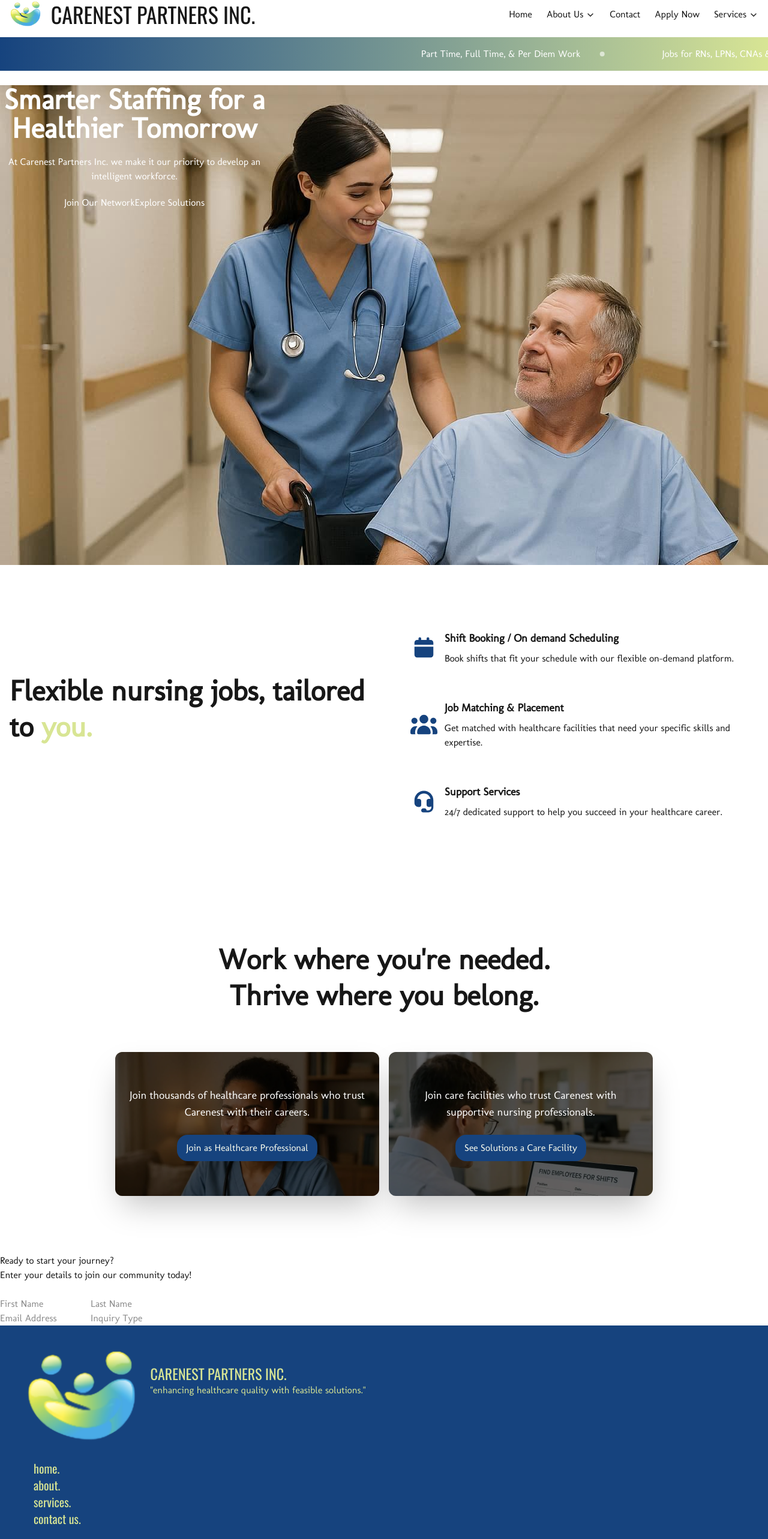
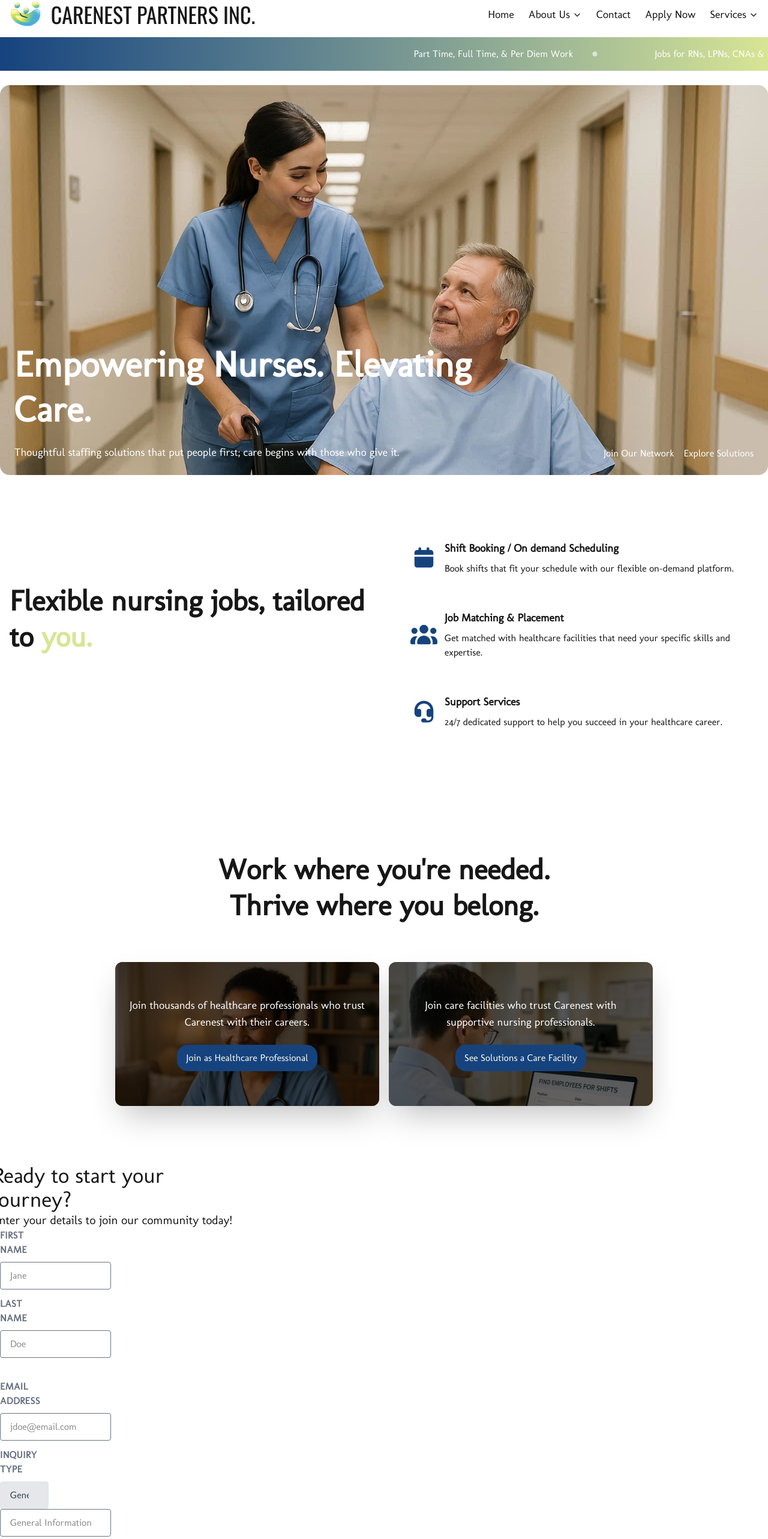
Before and after one commit to snugcoder/carenestpartnersinc, a Next.js app in the folder carenestpartners/: page / in a window 1280 px wide. Shown: the part 14-2580 px from the top of the page at 60% size. Built offline with nearby package versions, Linux system fonts and the light colour scheme; a web font is replaced by a local one.

Commit message:
updating homepage form + styling

```diff
--- a/carenestpartners/src/app/components/InfoForm.jsx
+++ b/carenestpartners/src/app/components/InfoForm.jsx
@@ -1,25 +1,56 @@
 export const InfoForm = () => {
   return (
     <>
-      <div className="form card">
-        <h2 className="card-title">Ready to start your journey?</h2>
-        <h3>Enter your details to join our community today!</h3>
-        <br />
+      <form className="w-full max-w-sm">
+        <div className="flex flex-wrap -mx-3 mb-6">
+          <h2 className="card-title text-4xl">Ready to start your journey?</h2>
+          <h3 className="text-xl">Enter your details to join our community today!</h3>
+          <br />
 
-        <div className="form">
-          {/* first name - last name */}
-          <fieldset>
-            <input type="text" placeholder="First Name" className="input-xl" />
-            <input type="text" placeholder="Last Name" className="input-xl" />
-            <br/>
+          <div className="form flex flex-col">
             <div>
-            <input type="text" placeholder="Email Address" className="input-xl" />
-            <input type="text" placeholder="Inquiry Type" className="input-xl" />
+              <div className="w-full md:w-1/2 px-3 mb-6 md:mb-0">
+                <label className="block uppercase tracking-wide text-s text-gray-500 font-bold mb-2">
+                  First Name
+                </label>
+                <input className="appearance-none block-w-full   border border-gray-500 rounded py-3 px-4 mb-3 leading-tight focus:outline-none focus:bg-whitebg-gray-200" placeholder="Jane" />
+              </div>
+
+              <div className="w-full md:w-1/2 px-3">
+                <label className="block uppercase tracking-wide text-s text-gray-500 font-bold mb-2">
+                  Last Name
+                </label>
+                <input className="appearance-none block-w-full   border border-gray-500 rounded py-3 px-4 mb-3 leading-tight focus:outline-none focus:bg-whitebg-gray-200" placeholder="Doe" />
+              </div>
             </div>
-          </fieldset>
-          {/* email + inquiry dropdown?  */}
-        </div>
-      </div>
+            <br />
+            <div>
+              <div>
+                <div className="w-full md:w-1/2 px-3">
+                  <label className="block uppercase tracking-wide text-s text-gray-500 font-bold mb-2">
+                    email address
+                  </label>
+                  <input className="appearance-none block-w-full   border border-gray-500 rounded py-3 px-4 mb-3 leading-tight focus:outline-none focus:bg-whitebg-gray-200" placeholder="jdoe@email.com" />
+                </div>
+                <div className="w-full md:w-1/2 px-3 mb-6 md:mb-0">
+                  <label className="block uppercase tracking-wide text-s text-gray-500 font-bold mb-2" htmlFor="form-select">
+                    inquiry type
+                  </label>
+                  <div class="relative">
+                    <select id="form-select" className="form-select block appearance-none w-full bg-gray-200 border border-gray-200 text-gray-700 py-3 px-4 pr-8 rounded leading-tight focus:outline-none focus:bg-white focus:border-gray-500">
+                      <option value={"General Information"}>General Information</option>
+                      <option value={"Special Inquiry"}>Special Inquiry</option>
+                      <option value={"Open House Visit"}>Oppen House Visit</option>
+                    </select>
+                    </div>
+                    <input className="appearance-none block-w-full   border border-gray-500 rounded py-3 px-4 mb-3 leading-tight focus:outline-none focus:bg-whitebg-gray-200" placeholder="General Information" />
+                  </div>
+                </div>
+              </div>
+              {/* email + inquiry dropdown?  */}
+            </div>
+          </div>
+      </form>
     </>
   );
 };
--- a/carenestpartners/src/app/components/IntroBanner.jsx
+++ b/carenestpartners/src/app/components/IntroBanner.jsx
@@ -22,21 +22,30 @@ export default function IntroBanner() {
         //             </div>
 
         <div
-            className="hero min-h-screen"
+            className="hero min-h-[650px] md:h-[400px] rounded-2xl relative overflow-hidden"
             style={{
                 backgroundImage:
                     "url('images/ai_banner.jpeg')",
+                    backgroundSize: "cover",
             }}
+
         >
-            <div className="hero-overlay"></div>
-            <div className="hero-content text-neutral-content text-center">
-                <div className="max-w-md">
-                    <h1 className="mb-5 text-5xl font-bold text-white">Smarter Staffing for a Healthier Tomorrow</h1>
-                    <p className="mb-5 text-white">
-                        At Carenest Partners Inc. we make it our priority to develop an intelligent workforce.
+            <div className="hero-overlay bg-black/50"></div>
+            {/* <div className="hero-content text-neutral-content text-center"> */}
+
+            <div className="absolute bottom-6 left-6 right-6 z-20 flex flex-col sm:flex-row justify-between items start sm:items-end gap-6">
+                <div className="max-w-4xl">
+
+                    <h1 className="mb-5 text-6xl font-bold leading-tight text-white">Empowering Nurses. Elevating Care.</h1>
+                    <p className="mt-2 text-white md:text-lg">
+                        Thoughtful staffing solutions that put people first; care begins with those who give it.
                     </p>
-                    <button className="btn btn-primary text-white">Join Our Network</button>
-                    <button className="btn btn-primary text-white">Explore Solutions</button>
+
+                    </div>
+                    <div className="flex flex-col right-6  sm:flex-row gap-4">
+                    <button className="btn btn-primary text-white w-full sm:w-auto">Join Our Network</button>
+                    <button className="btn btn-primary text-white w-full sm:w-auto">Explore Solutions</button>
+
                 </div>
             </div>
         </div>
--- a/carenestpartners/src/app/components/Motivation.jsx
+++ b/carenestpartners/src/app/components/Motivation.jsx
@@ -78,7 +78,6 @@ export const Motivation = () => {
                   />
                   {/* Overlay tint */}
                   <div className="absolute inset-0 bg-black/60"></div>
-                  {/* Text + Button content */}
                   <div className="absolute inset-0 flex flex-col justify-center items-center p-6 z-10 text-white">
                     <p className="mb-6 text-lg font-medium">
                       Join care facilities who trust Carenest with supportive nursing professionals.
--- a/carenestpartners/src/app/components/Navbar.jsx
+++ b/carenestpartners/src/app/components/Navbar.jsx
@@ -18,10 +18,10 @@ export default function Navbar() {
   return (
     <nav
       className={`sticky top-0 z-50 transition-colors duration-300 ${
-        isSticky ? "bg-[#F9FBED] shadow-md" : "bg-transparent"
+        isSticky ? "bg-[#f7f7f7] shadow-md" : "bg-transparent"
       }`}
     >
-      <div className="container mx-auto flex items-center justify-between p-4">
+      <div className="container mx-auto flex items-center justify-between p-4 ">
         {/* Logo & Brand */}
         <div className="flex items-center gap-4">
           <img
@@ -35,7 +35,7 @@ export default function Navbar() {
         </div>
 
         {/* Nav Links */}
-        <ul className="hidden lg:flex gap-6">
+        <ul className="hidden lg:flex gap-6 text-lg">
           <li>
           <Link href="/" className="hover:underline">
             Home
--- a/carenestpartners/src/app/page.js
+++ b/carenestpartners/src/app/page.js
@@ -10,8 +10,9 @@ export default function HomePage() {
         <div className="body-gradient">
             <Marquee />
             <br></br>
+            <IntroBanner />
             <div className="container mx-auto">
-                <IntroBanner />
+
                 <FeaturesSection/>
                 <Motivation />
                 <InfoForm/>
```
